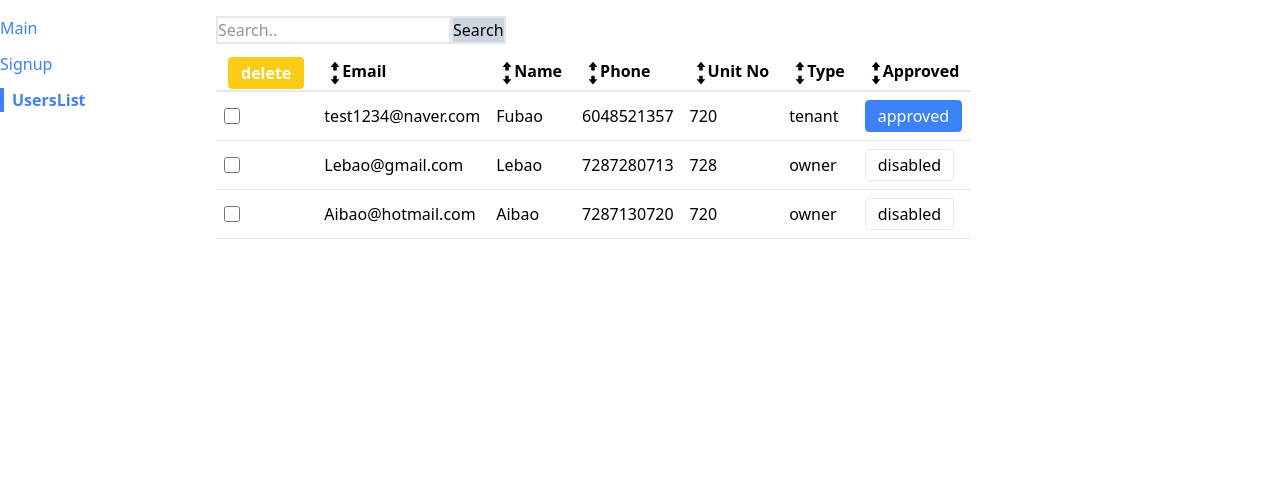
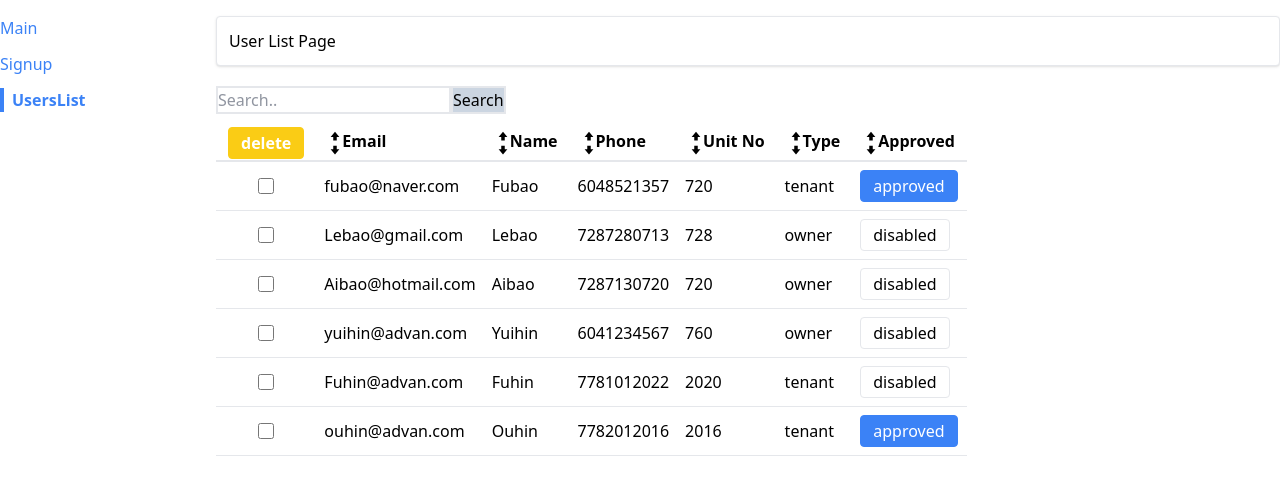
Before and after one commit to elriot/condo, a React (Create React App) app: page /userslist in a window 1280 px wide. Shown: the top 486 px of the page. Built offline with nearby package versions, Linux system fonts and the light colour scheme; data requests are answered from the project's data file.

Commit message:
completed

```diff
--- a/db.json
+++ b/db.json
@@ -1,7 +1,7 @@
 {
   "users": [
     {
-      "email": "test1234@naver.com",
+      "email": "fubao@naver.com",
       "password": "Aa1234567",
       "name": "Fubao",
       "phone": "6048521357",
@@ -29,6 +29,36 @@
       "type": "owner",
       "approved": false,
       "id": 3
+    },
+    {
+      "email": "yuihin@advan.com",
+      "password": "Yui13579",
+      "name": "Yuihin",
+      "phone": "6041234567",
+      "unit": "760",
+      "type": "owner",
+      "approved": false,
+      "id": 4
+    },
+    {
+      "email": "Fuhin@advan.com",
+      "password": "Fuhin123456",
+      "name": "Fuhin",
+      "phone": "7781012022",
+      "unit": "2020",
+      "type": "tenant",
+      "approved": false,
+      "id": 5
+    },
+    {
+      "email": "ouhin@advan.com",
+      "password": "Ouhin12345",
+      "name": "Ouhin",
+      "phone": "7782012016",
+      "unit": "2016",
+      "type": "tenant",
+      "approved": true,
+      "id": 6
     }
   ]
 }
--- a/src/App.js
+++ b/src/App.js
@@ -3,7 +3,6 @@ import SignupPage from "./pages/SignupPage";
 import Route from "./component/Route";
 import Sidebar from "./component/Sidebar";
 import UsersListPage from "./pages/UsersListPage";
-// import Link from "./component/Link";
 
 function App() {
     return (
--- a/src/component/Checkbox.js
+++ b/src/component/Checkbox.js
@@ -1,11 +1,12 @@
 import React from 'react';
 
-const Checkbox = ({ id, checked, onChange }) => {
+
+const Checkbox = ({ id, checked, onChange, className }) => {
     return (
       <div className="flex items-center h-5">
         <input
           type="checkbox"
-          className="focus:ring-indigo-500 h-4 w-4 text-indigo-600 border-gray-300 rounded"
+          className="focus:ring-indigo-500 h-4 w-4 text-indigo-600 border-gray-300 rounded flex-auto"
           checked={checked}
           onChange={(e) => onChange(id, e.target.checked)}  // id 인자 추가
         />
--- a/src/component/UsersList.js
+++ b/src/component/UsersList.js
@@ -8,6 +8,8 @@ import SortableTable from "./SortableTable";
 import Button from "./Button"
 import { updateApproved } from "../store";
 import Checkbox from "./Checkbox";
+import Panel from "./Panel";
+import classNames from "classnames";
 
 function UsersList() {
     const [search, setSearch] = useState("");
@@ -65,7 +67,7 @@ function UsersList() {
     const config = [
         {
             label: <Button className="rounded" onClick={handleDeleteClick}warning>delete</Button>,
-            render: (user) => <Checkbox id={user.id} checked={selectedUsers.includes(user.id)} onChange={handleCheckboxChange} />
+            render: (user) => <Checkbox id={user.id} checked={selectedUsers.includes(user.id)} classNames="flex items-center" onChange={handleCheckboxChange} />
         },
         { label: 'Email', render: (user) => user.email, sortValue: (user) => user.email },
         { label: 'Name', render: (user) => user.name , sortValue: (user) => user.name},
@@ -98,6 +100,7 @@ function UsersList() {
     );
 
     return <div>
+        <Panel className="mb-5">User List Page</Panel>
         <div className="flex items-center mb-3">
             <SearchBar placeholder="Search.." onSearch={handleSearch}></SearchBar>
         </div>
--- a/src/pages/SignupPage.js
+++ b/src/pages/SignupPage.js
@@ -8,23 +8,33 @@ import Button from '../component/Button';
 import { useState } from 'react';
 import {validateEmail, validatePassword} from '../hooks/use-validation';
 import { addUser } from '../store';
-import { useDispatch } from 'react-redux';
+import { useDispatch, useSelector } from 'react-redux';
 // import useUsersContext from '../hooks/use-users-context';
 
 function SignupPage(){
     // const { createUser } = useUsersContext();
     const dispatch = useDispatch();
-
-    const handleSubmit = (event) => {
+    const isLoading = useSelector((state) => state.users.isLoading);
+    const resetForm = () => {
+        setEmail('');
+        setEmailLabel(null);
+        setPassword('');
+        setPasswordLabel(null);
+        setName('');
+        setPhone('');
+        setUnit('');
+        setType('tenant');
+    };
+    const handleSubmit = async (event) => {
         event.preventDefault();
-        console.log(emailLabel, passwordLabel);
-
         if(emailLabel !== null || passwordLabel !== null)
             return;
 
         const approved = false;
         const user = {email, password, name, phone,unit,type, approved};
-        dispatch(addUser(user));
+        await dispatch(addUser(user));
+        alert("signup completed!");
+        resetForm();
     }
     const outterStyles = "mt-3 mb-3";
 
@@ -110,7 +120,8 @@ function SignupPage(){
                     <Label text="Residence type : " className="mr-3" htmlFor="name" autocomplete="address-line1"/>
                     <RadioCheckButton onClick={handleTypeChange} name="type" values={["tenant", "owner"]} classNames="" value={type}></RadioCheckButton>
                 </div>
-                <Button primary className="rounded center mt-6">Submit</Button>
+                <Button primary className="rounded center mt-6" loading={isLoading}>Submit</Button>
+                {/* <Button primary className="rounded center mt-6">Submit</Button> */}
             </form>
         </div>
     );
```
